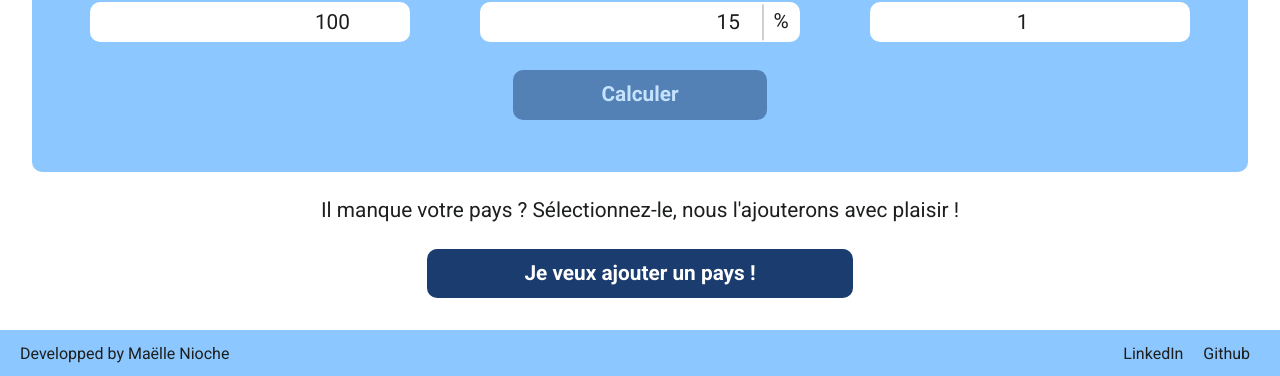
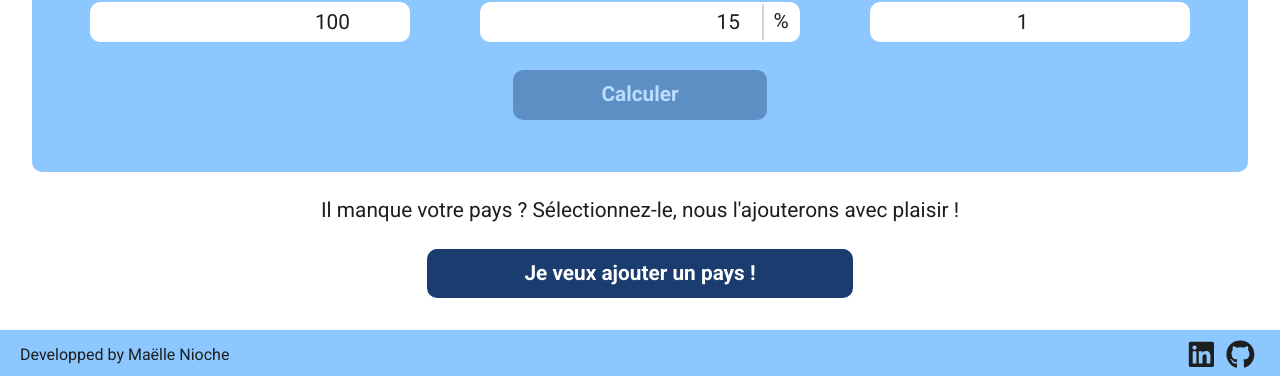
Before and after one commit to MaelleN95/Tip-calculator, a React (Vite) app: page / in a window 1280 px wide. Shown: the part 513-889 px from the top of the page. Built offline with nearby package versions, Linux system fonts and the light colour scheme; no server answers.

Commit message:
update : home page style for all devices's sizes

```diff
--- a/src/components/footer/Footer.jsx
+++ b/src/components/footer/Footer.jsx
@@ -1,3 +1,5 @@
+import { FaGithub, FaLinkedin } from 'react-icons/fa';
+
 function Footer() {
   return (
     <footer>
@@ -9,7 +11,7 @@ function Footer() {
             target="_blank"
             rel="noopener noreferrer"
           >
-            LinkedIn
+            <FaLinkedin />
           </a>
         </li>
         <li>
@@ -18,7 +20,7 @@ function Footer() {
             target="_blank"
             rel="noopener noreferrer"
           >
-            Github
+            <FaGithub />
           </a>
         </li>
       </ul>
--- a/src/components/footer/Footer.scss
+++ b/src/components/footer/Footer.scss
@@ -4,21 +4,32 @@ footer {
   flex-direction: row;
   justify-content: space-between;
   align-items: center;
-  padding: 0 20px;
+  padding: 10px 20px;
   font-size: 1rem;
   @media (min-width: $desktop) {
     border-radius: 10px 10px 0 0;
+  }
+  @media (max-width: $mobil) {
+    font-size: 0.8rem;
+    flex-direction: column;
   }
   & ul {
     list-style: none;
     display: flex;
     flex-direction: row;
     margin: 0;
+    padding: 0;
+    @media (max-width: $mobil) {
+      margin-top: 5px;
+    }
     & li {
-      padding: 10px;
+      padding: 0 5px;
       & a {
-        text-decoration: none;
         color: $dark;
+        font-size: 1.8rem;
+        display: flex;
+        align-items: center;
+        justify-content: center;
       }
     }
   }
--- a/src/components/header/Header.scss
+++ b/src/components/header/Header.scss
@@ -3,17 +3,23 @@ header {
   align-items: center;
   padding: 10px 20px;
   background-color: $lightblue;
-
   @media (min-width: $desktop) {
     border-radius: 0 0 10px 10px;
   }
-
+  @media (max-width: $small-mobil) {
+    justify-content: center;
+    padding: 0;
+  }
   & .navbar {
     display: flex;
     align-items: center;
     flex-direction: row;
     padding: 5px 10px;
-
+    @media (max-width: $small-mobil) {
+      flex-direction: column;
+      width: 100%;
+      padding: 0;
+    }
     & .icon {
       position: relative;
       padding: 0;
@@ -22,6 +28,10 @@ header {
       align-items: center;
       justify-content: center;
       color: $darkblue;
+      @media (max-width: $small-mobil) {
+        margin: 20px;
+      }
+
       & .euro {
         font-size: 40px;
         position: absolute;
@@ -32,6 +42,17 @@ header {
     }
     & nav {
       margin-left: 30px;
+      @media (max-width: $mobil) {
+        margin-left: 20px;
+      }
+      @media (max-width: $small-mobil) {
+        margin: 0;
+        width: 100%;
+        display: grid;
+        grid-template-columns: 1fr 1fr;
+        text-align: center;
+        background: lighten($color: $lightblue, $amount: 7);
+      }
       & a {
         margin: 0 0.9rem;
         display: inline-block;
@@ -41,9 +62,24 @@ header {
         &:hover {
           font-weight: bold;
         }
+        @media (max-width: $mobil) {
+          min-width: 100px;
+        }
+        @media (max-width: $small-mobil) {
+          min-width: 50px;
+          margin: 0;
+          padding: 10px;
+          border-bottom: 4px lighten($color: $darkblue, $amount: 45) solid;
+        }
       }
       & .active {
         text-decoration: underline;
+        @media (max-width: $small-mobil) {
+          border-bottom: 4px $darkblue solid;
+          font-weight: bold;
+          text-decoration: none;
+          box-shadow: inset 0 0 60px rgba($color: $light, $alpha: 0.3);
+        }
       }
     }
   }
--- a/src/pages/Home.jsx
+++ b/src/pages/Home.jsx
@@ -264,7 +264,7 @@ function Home() {
               </div>
               {result[1] !== result[2] && (
                 <div className="table">
-                  <h3>Equivalent dans votre devise</h3>
+                  <h3>Dans votre devise</h3>
                   <p className="result">
                     {rounded(result[1])}
                     {currencyUnit[0]}
--- a/src/pages/Home.scss
+++ b/src/pages/Home.scss
@@ -2,6 +2,10 @@
   background-color: $lightblue;
   border-radius: 10px;
   padding: 2rem;
+  @media (max-width: $mobil) {
+    border-radius: 0;
+    padding: 1rem;
+  }
   & .note {
     margin: 0.7rem 0;
   }
@@ -57,8 +61,9 @@
           width: 78%;
         }
         @media (max-width: $mobil) {
-          padding-right: 30%;
-          width: 70%;
+          padding: 0;
+          width: 100%;
+          text-align: center;
         }
         // hide arrow
         &::-webkit-outer-spin-button,
@@ -82,6 +87,9 @@
           width: 10px;
           padding-left: 7px;
         }
+        @media (max-width: $mobil) {
+          right: 1rem;
+        }
       }
     }
     & #divide {
@@ -97,6 +105,9 @@
     margin: auto;
     background-color: $light;
     border-radius: 10px;
+    @media (max-width: $mobil) {
+      padding: 1rem;
+    }
     & h2 {
       margin-top: 0;
     }
@@ -106,6 +117,9 @@
       justify-content: space-between;
       align-items: center;
       gap: 20px;
+      @media (max-width: $mobil) {
+        flex-direction: column;
+      }
       & .table {
         display: flex;
         flex-direction: column;
@@ -113,10 +127,13 @@
         margin: auto;
         width: 100%;
         max-width: 500px;
-        min-height: 101.8px;
         background-color: $lightblue;
         padding: 20px 40px;
         border-radius: 10px;
+        @media (max-width: $mobil) {
+          width: calc(100% - 80px);
+          max-width: 700px;
+        }
       }
       & h3 {
         @include general-font-settings;
@@ -149,6 +166,9 @@
 
 .countryask {
   text-align: center;
+  @media (max-width: $mobil) {
+    padding: 0 1rem;
+  }
 }
 
 @keyframes heartbeat {
--- a/src/styles/index.scss
+++ b/src/styles/index.scss
@@ -8,7 +8,6 @@
 
 :root {
   color-scheme: light dark;
-
   font-synthesis: none;
   text-rendering: optimizeLegibility;
   -webkit-font-smoothing: antialiased;
@@ -16,6 +15,7 @@
 }
 
 body {
+  background: $light;
   margin: 0;
   min-width: 320px;
   min-height: 100vh;
@@ -28,6 +28,9 @@ body {
 
 main {
   margin: 2rem;
+  @media (max-width: $mobil) {
+    margin: 1rem 0;
+  }
 }
 
 h1 {
@@ -61,7 +64,7 @@ h3 {
     }
     &:disabled {
       cursor: not-allowed;
-      opacity: 0.5;
+      opacity: 0.4;
       &:hover {
         animation: headshake 100ms cubic-bezier(0.4, 0.1, 0.6, 0.9) 2;
       }
--- a/src/styles/settings.scss
+++ b/src/styles/settings.scss
@@ -28,7 +28,7 @@ $small-mobil: 425px; // 425 and less = small mobil
   }
   @media (max-width: $mobil) {
     margin: 0.5rem 0;
-    font-size: 2.6rem;
+    font-size: 2.3rem;
   }
 }
 
```
